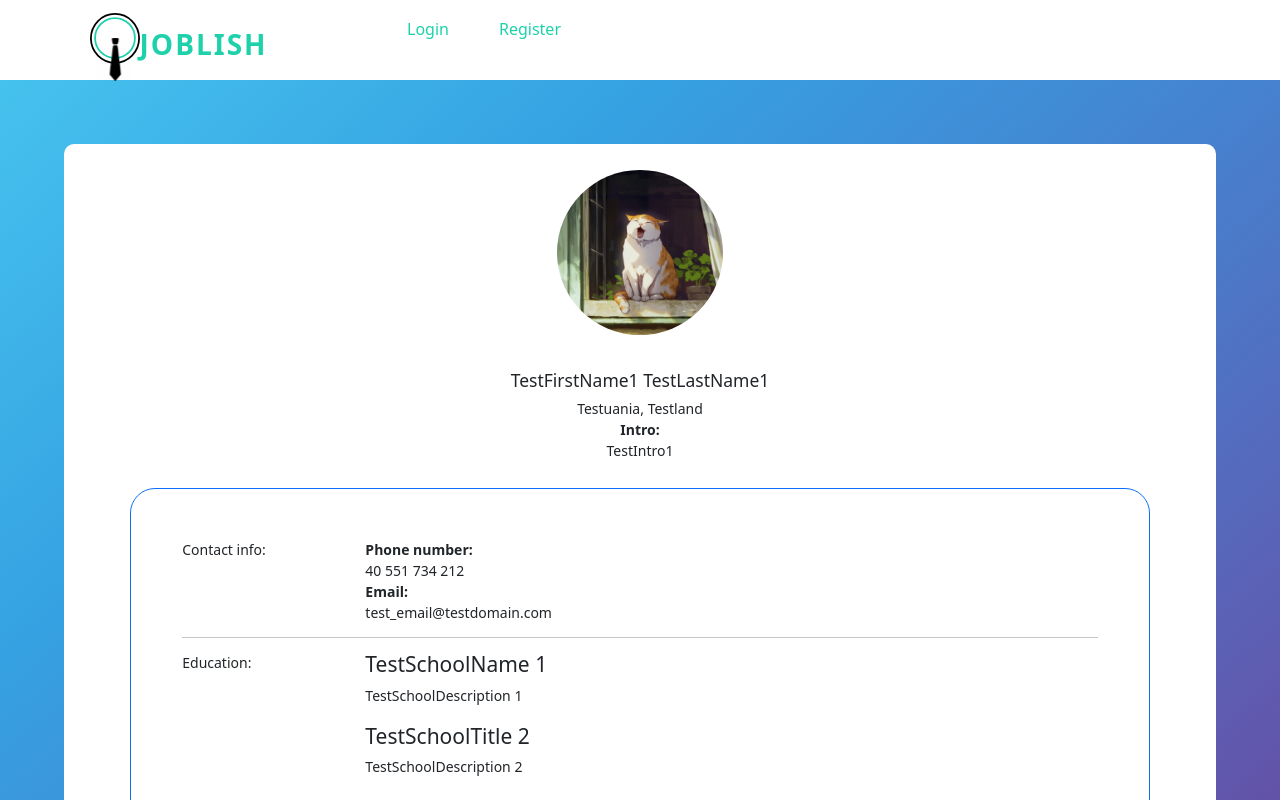
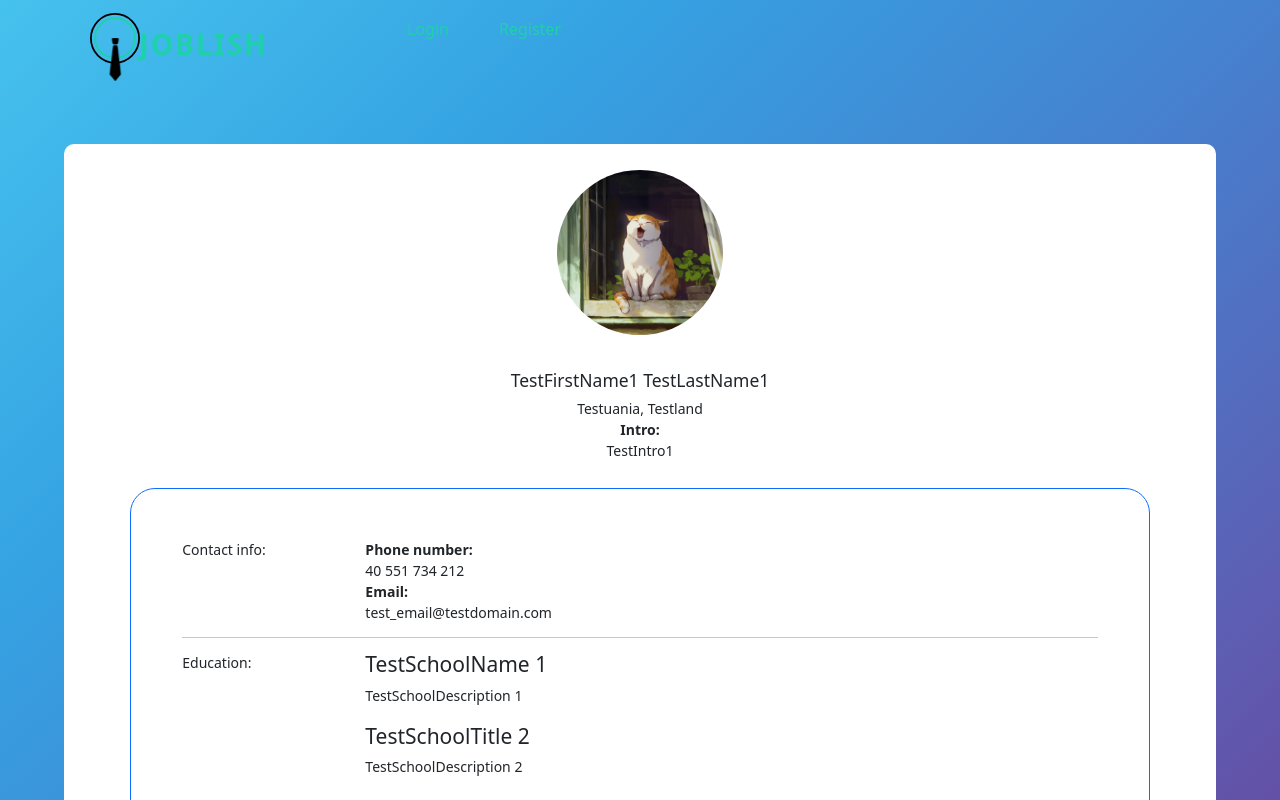
Before and after one commit to SabrinaStaicu/joblish-frontend, a React (Create React App) app: page /account in a window 1280 px wide. Shown: the top 800 px of the page. Built offline with nearby package versions, Linux system fonts and the light colour scheme.

Commit message:
user page transparent navbar + white sticky nav when scrolling, changed from display flex to grid to fix to fix split nav and content

```diff
--- a/src/components/main/NavBar.js
+++ b/src/components/main/NavBar.js
@@ -4,24 +4,24 @@ import logo from './logo.svg';
 import { useEffect, useState } from 'react';
 
 
-const NavBar = ({color, homePosition}) => {
+const NavBar = ({ color, homePosition }) => {
 
     const [position, setPosition] = useState("static")
     const [stickyColor, setStickyColor] = useState(color)
 
-    const handleScroll=() => {
-        const offset=window.scrollY;
-        if(offset > 90){
-            if(window.location.pathname === "/") {
+    const handleScroll = () => {
+        const offset = window.scrollY;
+        if (offset > 90) {
+            if (window.location.pathname === "/") {
                 setPosition("fixed")
             }
             else {
                 setPosition("sticky")
             }
-           setStickyColor("white")
+            setStickyColor("white")
         }
-        else{
-            if(window.location.pathname === "/") {
+        else {
+            if (window.location.pathname === "/") {
                 setPosition(homePosition)
             }
             else {
@@ -29,23 +29,24 @@ const NavBar = ({color, homePosition}) => {
             }
             setStickyColor(color)
         }
-      }
+    }
 
-      useEffect(() => {
-        if(window.location.pathname === "/") {
+    useEffect(() => {
+        if (window.location.pathname === "/") {
             setPosition(homePosition)
         }
-        window.addEventListener('scroll',handleScroll)
-      },[])
+        window.addEventListener('scroll', handleScroll)
+    }, [])
 
 
     const loggedIn = !!(localStorage.getItem("joblishUser"))
 
     return (
-        <nav style={{backgroundColor:"" + stickyColor, position:"" + position, zIndex:"3"}}>
-        <div className="logo">
-        <Link to="/" style={{display:"inline-block"}}><img src={logo} style={{zIndex:"2", width:"50px",display:"inline-block"}}  alt="logo image"/>joblish</Link>
-        </div>
+        <nav style={{ backgroundColor: "" + stickyColor, position: "" + position, zIndex: "3" }}>
+            {/* <nav style={{ backgroundColor: "transparent", zIndex: "3" }}> */}
+            <div className="logo">
+                <Link to="/" style={{ display: "inline-block" }}><img src={logo} style={{ zIndex: "2", width: "50px", display: "inline-block" }} alt="joblish logo" />joblish</Link>
+            </div>
             {
                 loggedIn ? (
                     <ul>
@@ -54,7 +55,7 @@ const NavBar = ({color, homePosition}) => {
                         <li><Link to="/user-applications">Applications</Link></li>
                         <li><Link to="/companies">Companies</Link></li>
                         <li><Link to="/login">Login</Link></li>
-                        <li><Link to="/" onClick={() => {localStorage.clear()}}>Logout</Link></li>
+                        <li><Link to="/" onClick={() => { localStorage.clear() }}>Logout</Link></li>
                     </ul>
                 ) : (
                     <ul>
--- a/src/components/user_page/UserDetails.js
+++ b/src/components/user_page/UserDetails.js
@@ -6,26 +6,28 @@ import UserPageContent from './UserPageContent';
 
 export default function UserDetails({ userData }) {
     return (
+        <>
             <Card style={cardStyle}>
                 <UserAvatar userAvatar={userData.avatar} />
                 <br></br>
                 <Card.Body>
                     <Card.Text style={{ textAlign: 'center' }}>
                         <h5>{userData.first_name} {userData.last_name}</h5>
-                    {userData.country}, {userData.county}<br/>
+                        {userData.country}, {userData.county}<br />
                         <strong>Intro:</strong><br />
                         {userData.intro}
                     </Card.Text>
                     {/*<UserPageNav />*/}
-                <UserPageContent userData={userData}/>
+                    <UserPageContent userData={userData} />
                 </Card.Body>
             </Card>
+        </>
     )
 }
 
 const cardStyle = {
     width: '90%',
-    height: '80%',
+    height: '90%',
     padding: '2%',
     margin: '5%',
 }
--- a/src/components/user_page/UserPage.js
+++ b/src/components/user_page/UserPage.js
@@ -51,8 +51,8 @@ export default function UserPage() {
 
     return (
         <>
-            <NavBar />
             <div className="user-page" style={userPageStyle}>
+                <NavBar color={"transparent"} />
                 <UserDetails userData={userData} />
             </div>
         </>
@@ -63,6 +63,5 @@ const userPageStyle = {
     height: '100%',
     width: '100%',
     backgroundImage: 'linear-gradient(to right bottom, #46c2ee, #35a2e2, #4681cf, #5e5db2, #6e358b)',
-    display: 'flex',
-    flexDirection: 'row',
+    display: 'grid'
 }
```
Also changed, not shown: 1 other file (tests, documents, lock files or other folders). Lines whose indentation alone changed are shown as unchanged.
